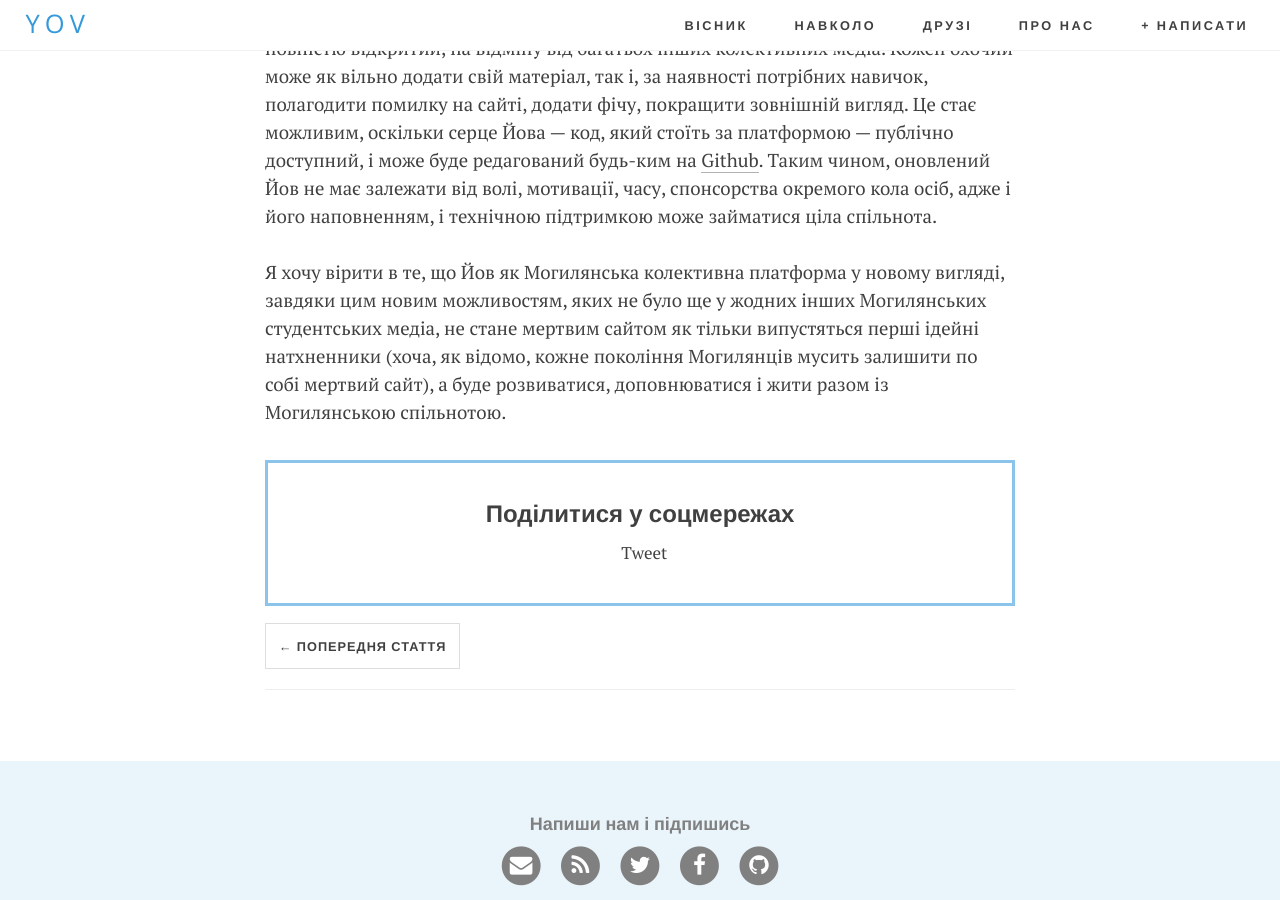
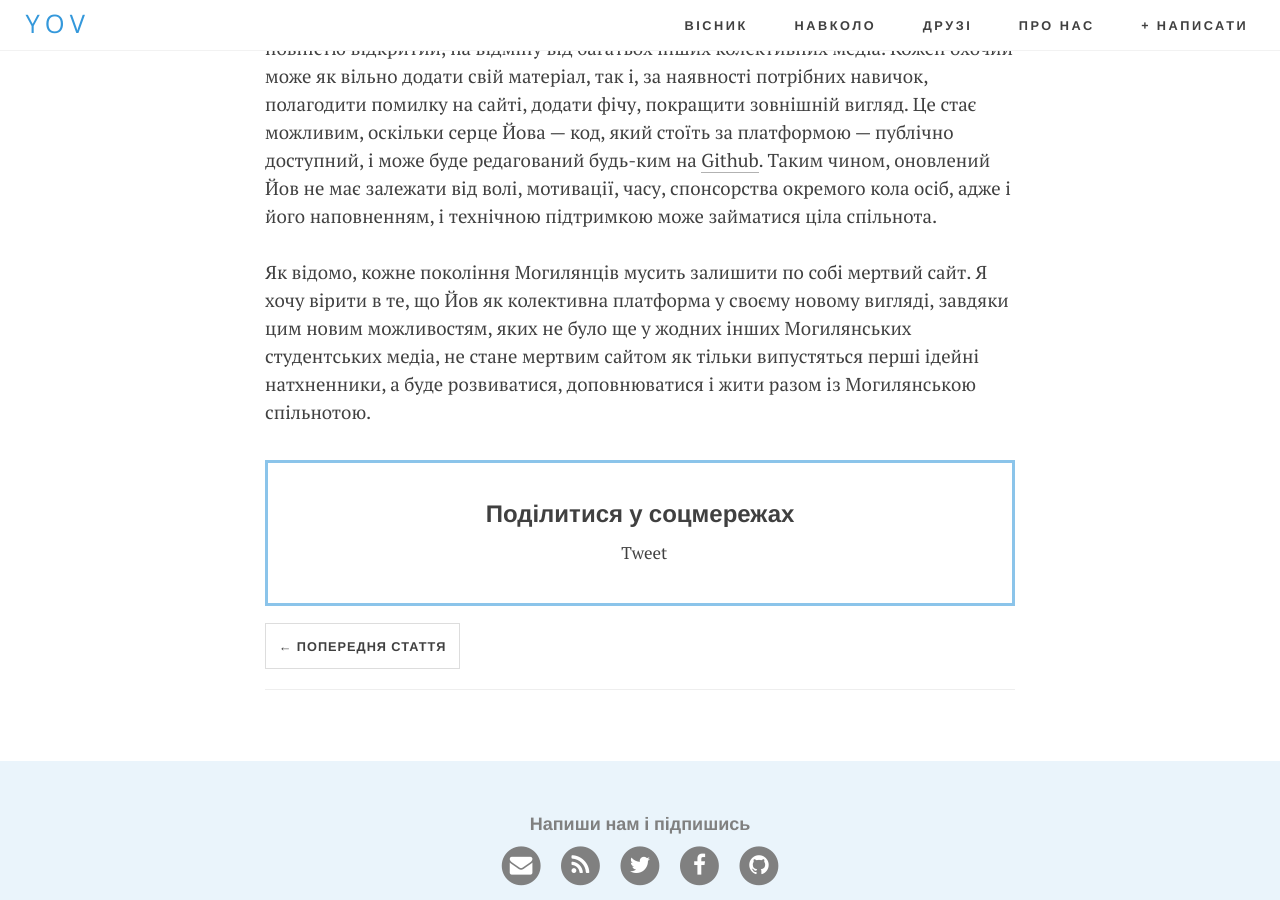
Before and after one commit to boretskyi/boretskyi.github.io, a Jekyll site: the page built from _posts/2015-09-01-new-yov.md, in a window 1280 px wide and 900 px high, scrolled down 1070 px. Built offline with Jekyll 4.4.1, drawn with Linux system fonts in a browser that asks for light colours; nearby versions of some CDN libraries; comment, search, counter and statistics services are not loaded.

Commit message:
Updated 2015-09-01-new-yov.md

```diff
--- a/_posts/2015-09-01-new-yov.md
+++ b/_posts/2015-09-01-new-yov.md
@@ -17,6 +17,7 @@ published: true
 
 
 
+
 У червні попередня версія Йова померла, тому що [Павло](https://www.facebook.com/bondarenkopavlo) не хотів вкладати ще більше грошей у сайт, який не злетів.
 
 <div id="fb-root"></div><div class="fb-post" data-href="https://www.facebook.com/bondarenkopavlo/posts/929389600441297:0" data-width="750"><div class="fb-xfbml-parse-ignore"><blockquote cite="https://www.facebook.com/bondarenkopavlo/posts/929389600441297:0"><p>&#x411;&#x443;&#x434;&#x44c; &#x43b;&#x430;&#x441;&#x43a;&#x430;, &#x43f;&#x440;&#x43e;&#x447;&#x438;&#x442;&#x430;&#x439;&#x442;&#x435;: &#x41e;&#x441;&#x43e;&#x431;&#x438;&#x441;&#x442;&#x435; &#x437;&#x432;&#x435;&#x440;&#x43d;&#x435;&#x43d;&#x43d;&#x44f; &#x432;&#x456;&#x434;&#x437;&#x430;&#x441;&#x43d;&#x43e;&#x432;&#x43d;&#x438;&#x43a;&#x430; YOV &#x41f;&#x430;&#x432;&#x43b;&#x430; &#x411;&#x43e;&#x43d;&#x434;&#x430;&#x440;&#x435;&#x43d;&#x43a;&#x430;. (&#x41f;&#x440;&#x438;&#x432;&#x456;&#x442;, &#x414;&#x436;&#x438;&#x43c;&#x43c;&#x456; &#x412;&#x435;&#x439;&#x43b;&#x437;!)&#x41f;&#x440;&#x43e; YOV &#x43f;&#x43e;&#x441;&#x442;. &#x417;...</p>Запостив <a href="#" role="button">Pavlo Bondarenko</a> у&nbsp;<a href="https://www.facebook.com/bondarenkopavlo/posts/929389600441297:0">Суботу, 6 червня, 2015</a></blockquote></div></div>
@@ -27,4 +28,4 @@ published: true
 
 Йов тепер не просто цілком незалежний від фінансового покровительства, він ще й повністю відкритий, на відміну від багатьох інших колективних медіа. Кожен охочий може як вільно додати свій матеріал, так і, за наявності потрібних навичок, полагодити помилку на сайті, додати фічу, покращити зовнішній вигляд. Це стає можливим, оскільки серце Йова — код, який стоїть за платформою — публічно доступний, і може буде редагований будь-ким на [Github](http://github.com/boretskyi/boretskyi.github.io). Таким чином, оновлений Йов не має залежати від волі, мотивації, часу, спонсорства окремого кола осіб, адже і його наповненням, і технічною підтримкою може займатися ціла спільнота.
 
-Я хочу вірити в те, що Йов як Могилянська колективна платформа у новому вигляді, завдяки цим новим можливостям, яких не було ще у жодних інших Могилянських студентських медіа, не стане мертвим сайтом як тільки випустяться перші ідейні натхненники (хоча, як відомо, кожне покоління Могилянців мусить залишити по собі мертвий сайт), а буде розвиватися, доповнюватися і жити разом із Могилянською спільнотою.
+Як відомо, кожне покоління Могилянців мусить залишити по собі мертвий сайт. Я хочу вірити в те, що Йов як колективна платформа у своєму новому вигляді, завдяки цим новим можливостям, яких не було ще у жодних інших Могилянських студентських медіа, не стане мертвим сайтом як тільки випустяться перші ідейні натхненники, а буде розвиватися, доповнюватися і жити разом із Могилянською спільнотою.
```
